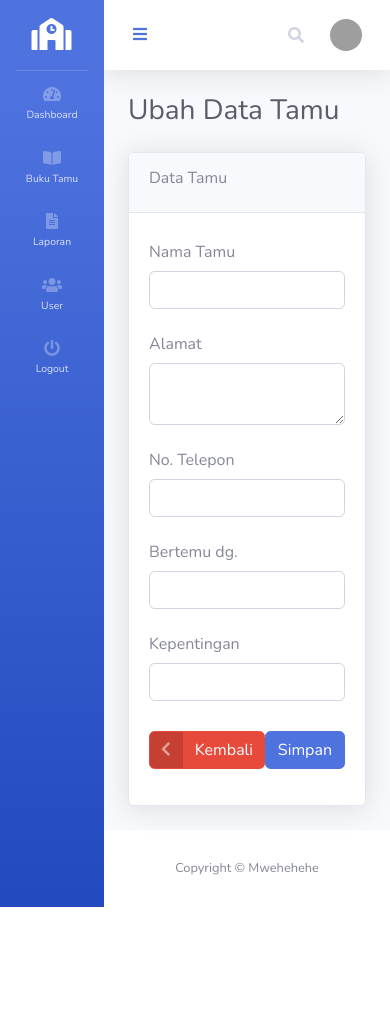
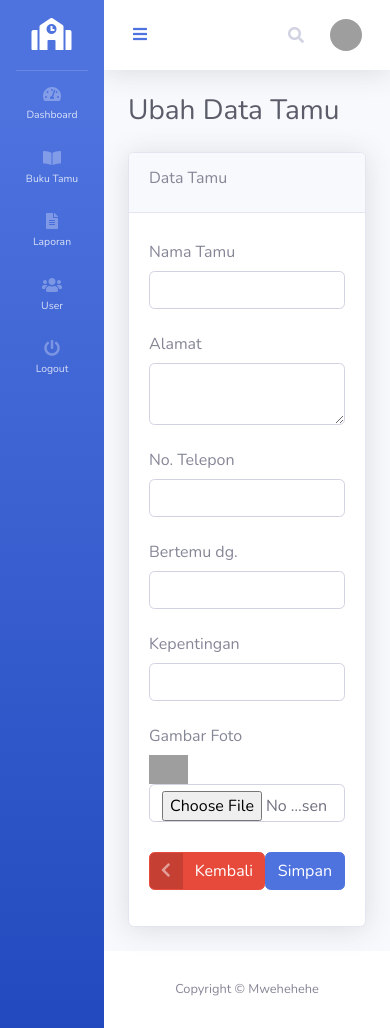
Before and after one commit to Ahmad-Fadhil257/buku-tamu, a PHP site: page /edit-tamu.php in a window 390 px wide. Before the commit the page ends 907 px from the top, so only its background shows below. Run offline with PHP 8.4, Linux system fonts and the light colour scheme; the visitor is signed in with stand-in values (Sample User, id 1); data that the repository does not hold is empty; grey boxes are pictures that could not be loaded.

Commit message:
menambahkan fitur upload gambar di halaman edit tamu

```diff
--- a/edit-tamu.php
+++ b/edit-tamu.php
@@ -43,8 +43,10 @@ if (isset($_GET['id'])) {
       <h6>Data Tamu</h6>
     </div>
     <div class="card-body">
-      <form method="post" action="">
+      <form method="post" action="" enctype="multipart/form-data">
         <input type="hidden" name="id_tamu" id="id_tamu" value="<?= $id_tamu ?>">
+        <input type="hidden" name="gambarLama" id="gambarLama" value="<?= $data['gambar'] ?>">
+
         <div class="form-group row">
           <label for="nama_tamu" class="col-sm-3 col-form-label">Nama Tamu</label>
           <div class="col-sm-8">
@@ -76,6 +78,14 @@ if (isset($_GET['id'])) {
           </div>
         </div>
         <div class="form-group row">
+          <label for="gambar" class="col-sm-3 col-form-label">Gambar Foto</label>
+          <div class="col-sm-8">
+            <img src="assets/upload_gambar/<?= $data['gambar'] ?>" alt="" width="20%">
+            <input type="file" class="form-control" id="gambar" value="<?= $data['gambar'] ?>"
+              name="gambar">
+          </div>
+        </div>
+        <div class="form-group row">
           <label for="back" class="col-sm-3 col-form-label"></label>
           <div class="col-sm-8 d-flex justify-content-end">
             <a href="buku-tamu.php" class="btn btn-danger btn-icon-split">
--- a/function.php
+++ b/function.php
@@ -36,7 +36,7 @@ function tambah_tamu($data)
 
     $query = "INSERT INTO buku_tamu VALUES
              ('$kode','$tanggal','$nama_tamu','$alamat','$no_hp',
-             '$bertemu','$kepentingan')";
+             '$bertemu','$kepentingan', '$gambar')";
 
     mysqli_query($koneksi, $query);
 
@@ -54,15 +54,24 @@ function ubah_tamu($data)
     $no_hp       = htmlspecialchars($data["no_hp"]);
     $bertemu     = htmlspecialchars($data["bertemu"]);
     $kepentingan = htmlspecialchars($data["kepentingan"]);
+    $gambarLama = htmlspecialchars($data['gambarLama']);
+
+    // cek apakah user pilih gambar baru atau tidak
+    if ($_FILES['gambar']['error'] === 4) {
+        $gambar = $gambarLama;
+    } else {
+        $gambar = uploadGambar();
+    }
+
 
     $query = "UPDATE buku_tamu SET
                 nama_tamu   = '$nama_tamu',
                 alamat      = '$alamat',
                 no_hp       = '$no_hp',
                 bertemu     = '$bertemu',
-                kepentingan = '$kepentingan'
+                kepentingan = '$kepentingan',
+                gambar = '$gambar'
               WHERE id_tamu = '$id'";
-
     mysqli_query($koneksi, $query);
 
     return mysqli_affected_rows($koneksi);
```
Also changed, not shown: assets/upload_gambar/68d0cc3ba4ddb.png (added), assets/upload_gambar/68d0cc6585499.png (added).
